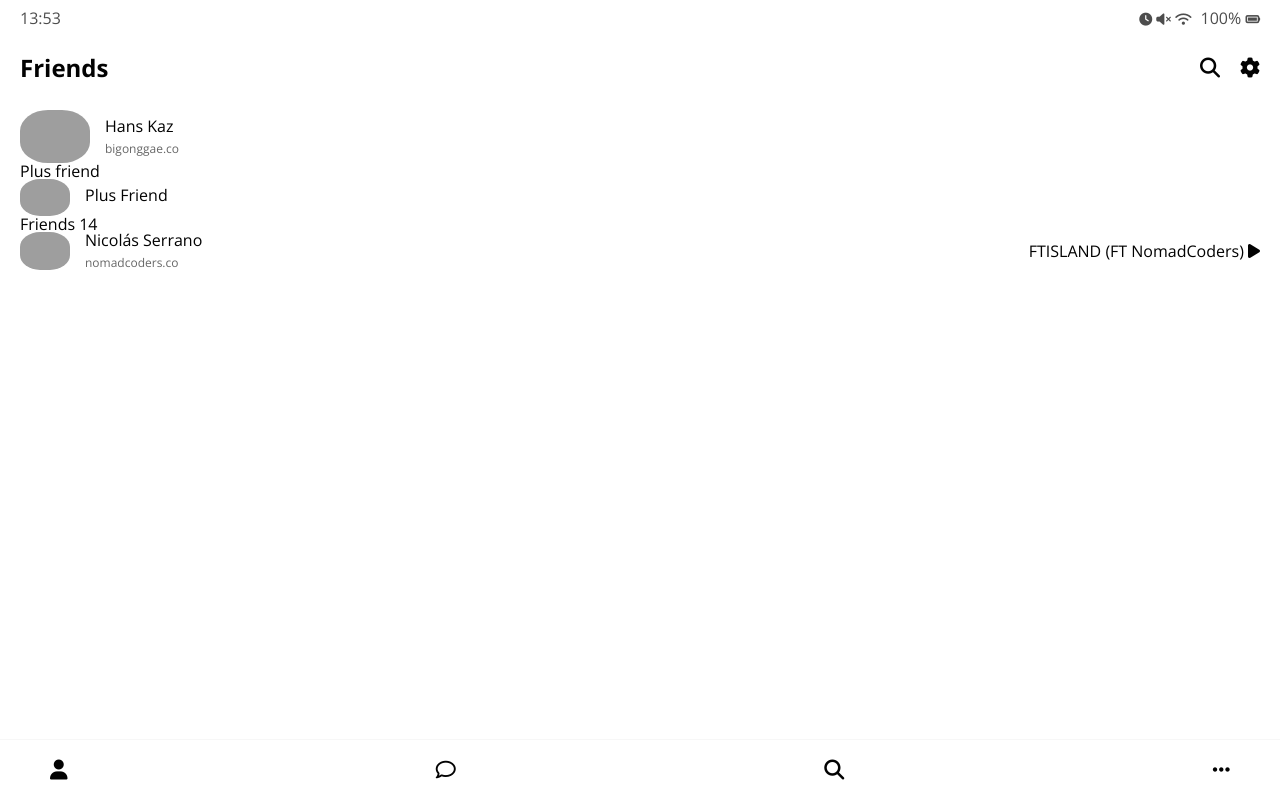
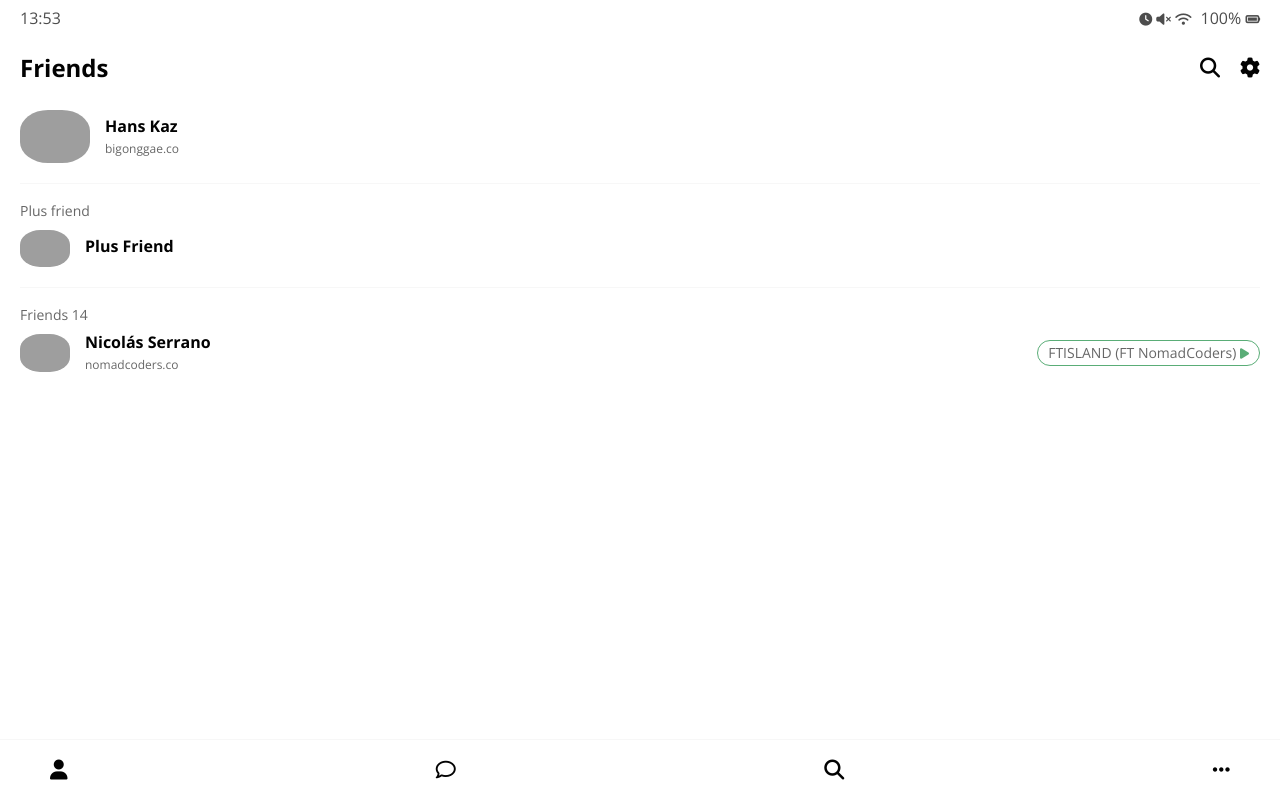
Before and after one commit to bigonggae/kakao-clone, a plain HTML site: page friends.html in a window 1280 px wide. Drawn offline with nearby package versions, Linux system fonts and the light colour scheme; grey boxes are pictures that could not be loaded.

Commit message:
avatar status

```diff
--- a/css/friend.css
+++ b/css/friend.css
@@ -29,6 +29,7 @@
 .friend__content .friend__name {
     display: block;
     margin-bottom: 5px;
+    font-weight: 600;
 }
 
 .friend__content .friend__status,
@@ -50,3 +51,19 @@
 .friend .chat__timestamp {
     font-size: 12px;
 }
+
+.friend .friend__now-listening {
+    border: 1px solid #5aad77;
+    border-radius: 15px;
+    padding: 5px 10px;
+    font-size: 14px;
+}
+
+.friend__now-listening span {
+    opacity: 0.6;
+}
+
+.friend__now-listening i {
+    color: #5aad77;
+    font-size: 12px;
+}
--- a/css/friends.css
+++ b/css/friends.css
@@ -0,0 +1,13 @@
+.friends .friends__plus {
+    padding: 20px 0px;
+    border-top: 1px solid #f7f7f7;
+    border-bottom: 1px solid #f7f7f7;
+    margin: 20px 0px;
+}
+
+.friends__plus .friends__title,
+.friends__list .friends__title {
+    font-size: 14px;
+    opacity: 0.6;
+    margin-bottom: 12px;
+}
--- a/friends.html
+++ b/friends.html
@@ -68,7 +68,7 @@
     </div>
         <ul class="friends__list">
             <h5 class="friends__title">Friends 14</h5>
-            <li class="friends__friend friend friend--lg">
+            <li class="friends__friend friend">
                 <div class="friend__column">
                     <img src="images/dog.jpg" class="friend__avatar" />
                     <div class="friend__content">
```
